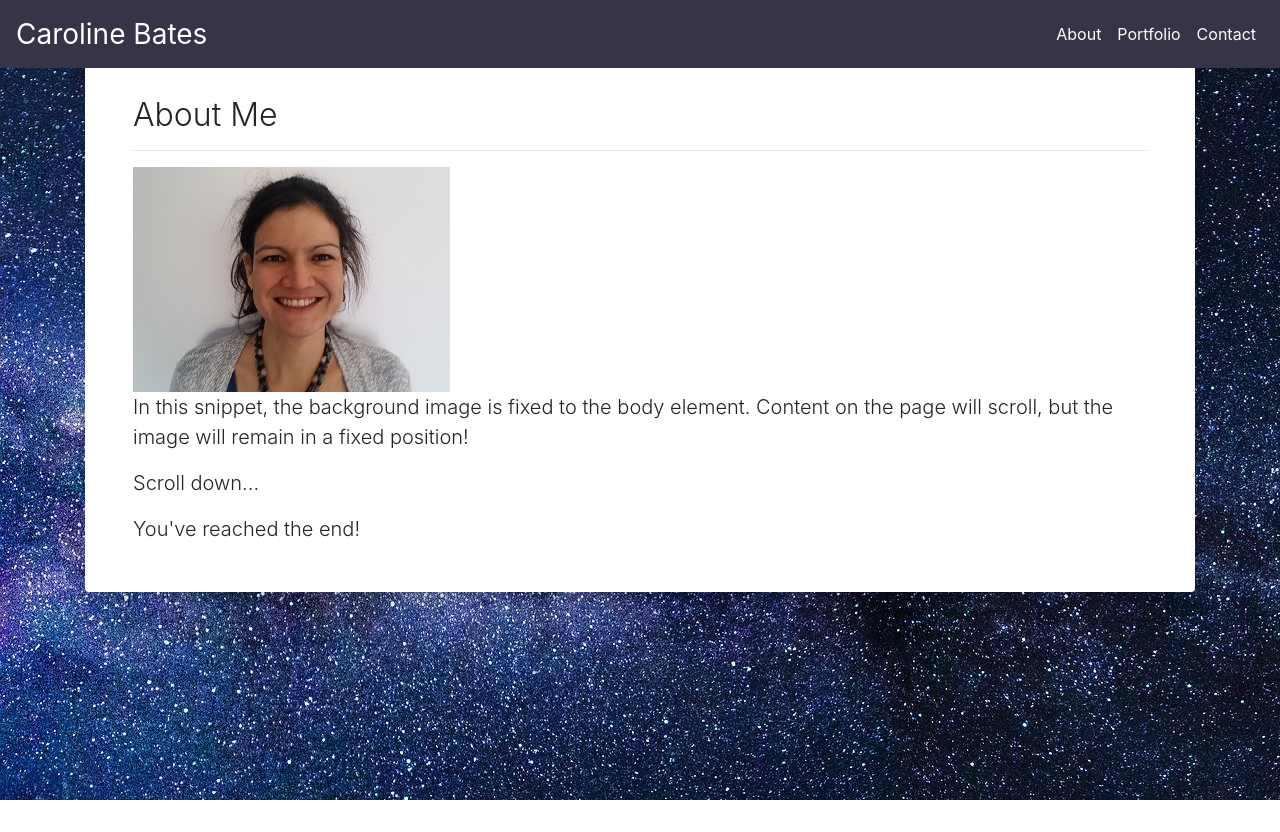
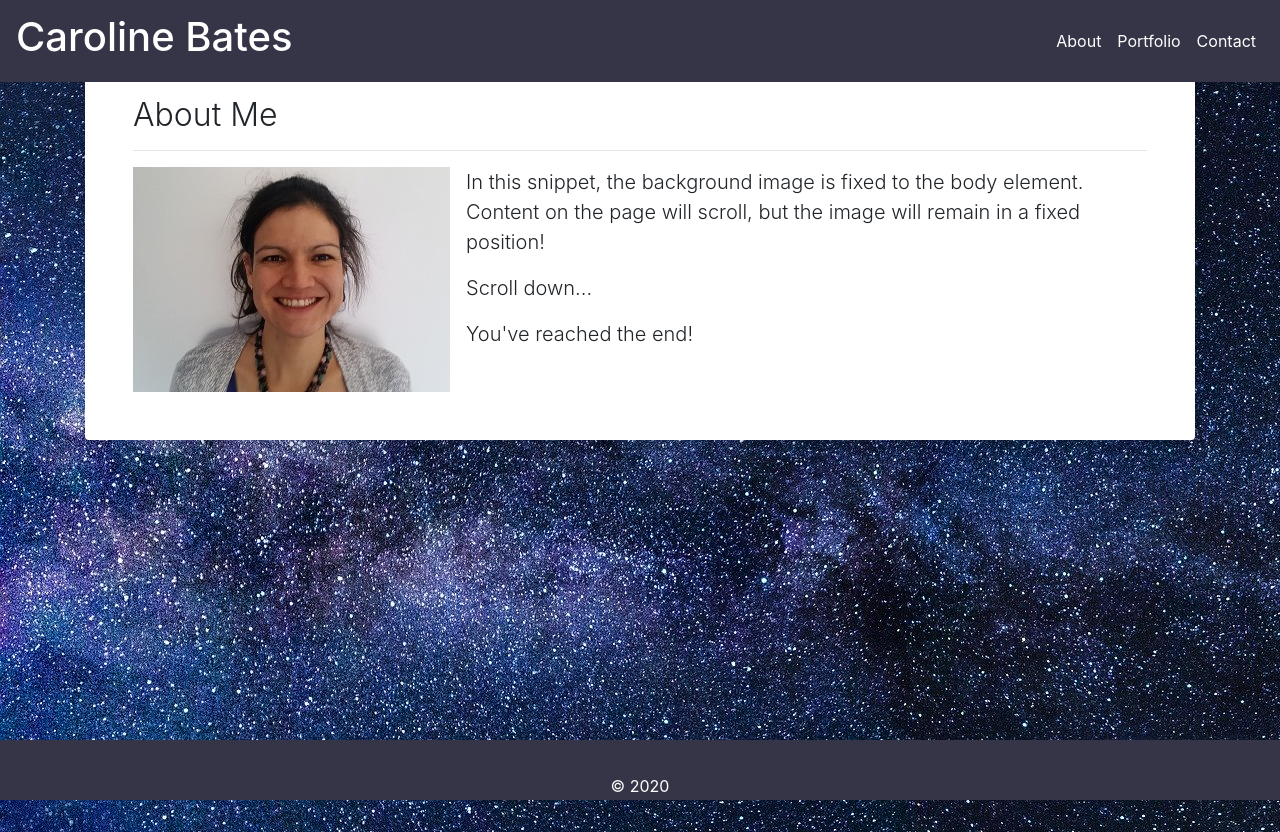
Before and after one commit to CazB67/responsive-portfolio, a plain HTML site: page index.html in a window 1280 px wide. Before the commit the page ends 800 px from the top, so only its background shows below. Drawn offline with nearby package versions, Linux system fonts and the light colour scheme.

Commit message:
footer and float added

```diff
--- a/css/style.css
+++ b/css/style.css
@@ -1,4 +1,4 @@
-.navbar {
+.navbar, .footer {
     background-color: rgb(53, 53, 71);
 }
 
@@ -14,3 +14,14 @@ body {
     background-image: url('../milky-way-2695569_1920.jpg');
 
 }
+ .footer  {
+     position: absolute;
+     bottom: 0;
+     width: 100%;
+     height: 60px;
+     line-height: 60px;
+ }
+
+ .footer-copyright {
+     color: #ffffff;
+ }
--- a/index.html
+++ b/index.html
@@ -14,7 +14,7 @@
   </head>
   <body>
     <nav class="navbar navbar-expand-lg fixed-top">
-      <a class="navbar-brand" href="#">Caroline Bates</a>
+      <a class="navbar-brand" href="#"><h1>Caroline Bates</h1></a>
       <button class="navbar-toggler" type="button" data-toggle="collapse" data-target="#navbarNav" aria-controls="navbarNav" aria-expanded="false" aria-label="Toggle navigation">
         <span class="navbar-toggler-icon"></span>
       </button>
@@ -38,7 +38,7 @@
         <div class="card-body p-5">
           <h2 class="font-weight-light">About Me</h2>
           <hr>
-          <img src="me.jpg" class="img-fluid" alt="photo of Caroline Bates">
+          <img src="me.jpg" class="img-fluid float-left pr-3" alt="photo of Caroline Bates">
           <p class="lead">In this snippet, the background image is fixed to the body element. Content on the page will scroll, but the image will remain in a fixed position!</p>
           <p class="lead">Scroll down...</p>
           <div style="height:auto"></div>
@@ -47,5 +47,10 @@
       </div>
     </div>
 
+    <footer class="footer">
+    <div class="footer-copyright text-center py-3">© 2020
+    </div>
+    </footer>
+
   </body>
 </html>
```
